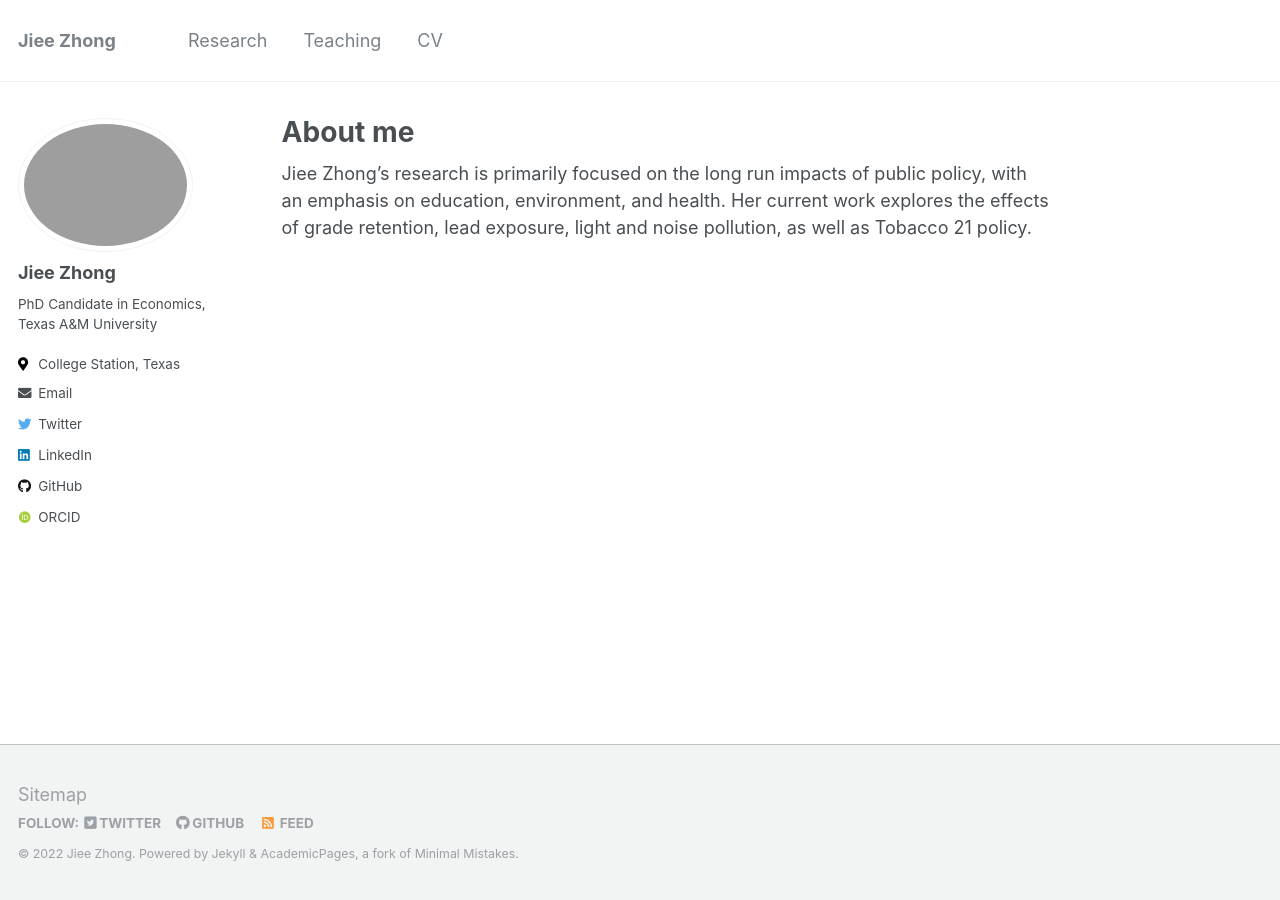
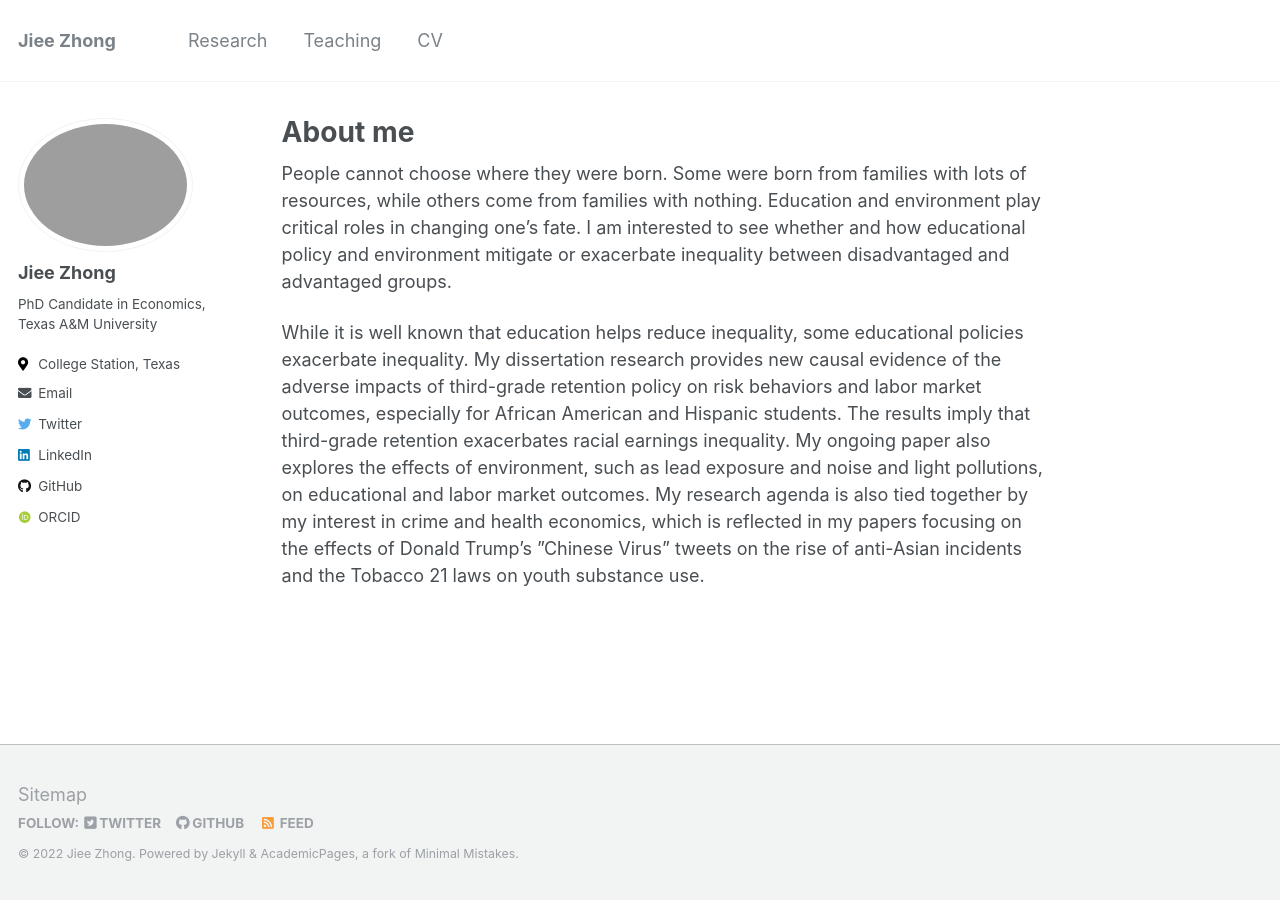
Before and after one commit to jieezhong/jieezhong.github.io, a Jekyll site: the page built from _pages/about.md, in a window 1280 px wide. Built offline with Jekyll 4.4.1, drawn with Linux system fonts in a browser that asks for light colours; some web fonts are replaced.

Commit message:
update about me

```diff
--- a/_pages/about.md
+++ b/_pages/about.md
@@ -7,5 +7,6 @@ redirect_from:
   - /about/
   - /about.html
 ---
+People cannot choose where they were born. Some were born from families with lots of resources, while others come from families with nothing. Education and environment play critical roles in changing one’s fate. I am interested to see whether and how educational policy and environment mitigate or exacerbate inequality between disadvantaged and advantaged groups.
 
-Jiee Zhong's research is primarily focused on the long run impacts of public policy, with an emphasis on education, environment, and health. Her current work explores the effects of grade retention, lead exposure, light and noise pollution, as well as Tobacco 21 policy.
+While it is well known that education helps reduce inequality, some educational policies exacerbate inequality. My dissertation research provides new causal evidence of the adverse impacts of third-grade retention policy on risk behaviors and labor market outcomes, especially for African American and Hispanic students. The results imply that third-grade retention exacerbates racial earnings inequality. My ongoing paper also explores the effects of environment, such as lead exposure and noise and light pollutions, on educational and labor market outcomes. My research agenda is also tied together by my interest in crime and health economics, which is reflected in my papers focusing on the effects of Donald Trump’s ”Chinese Virus” tweets on the rise of anti-Asian incidents and the Tobacco 21 laws on youth substance use.
```
